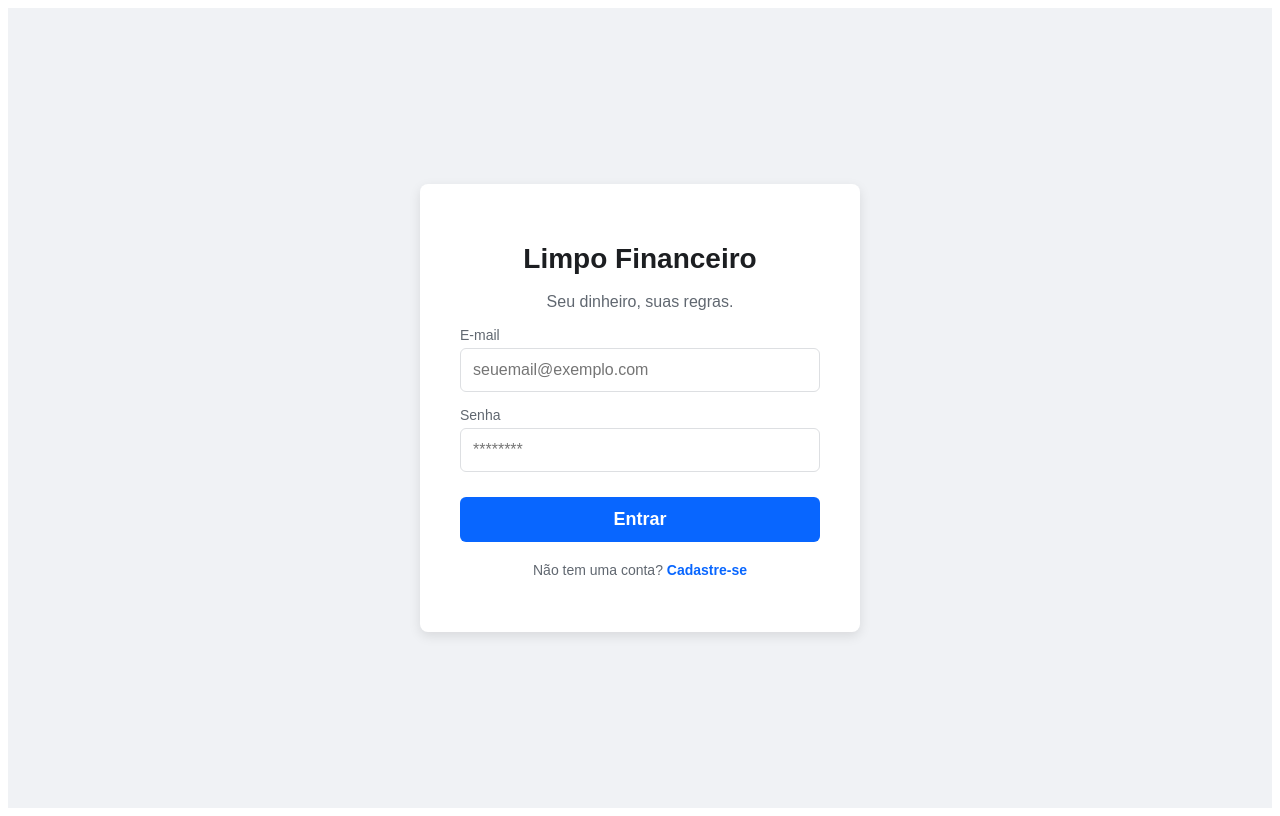
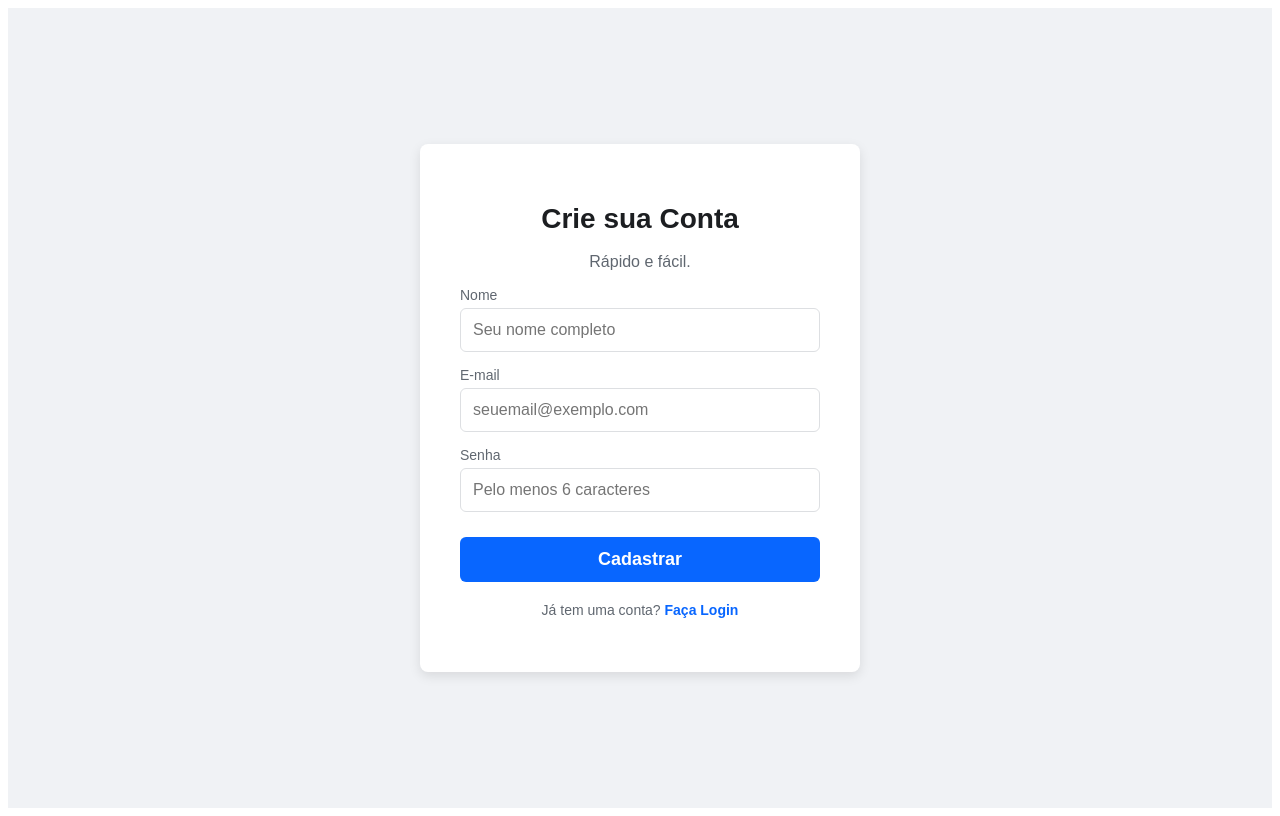
Before and after one commit to icarolima1311-art/limpo-financeiro, a React app in the folder frontend/: page / in a window 1280 px wide. Both pictures are taken after a click on the link "Cadastre-se". Built offline with nearby package versions, Linux system fonts and the light colour scheme; the HTML template or start-up script is replaced by a standard one.

Commit message:
feat: adiciona a tela de cadastro e a lógica de alternância

```diff
--- a/frontend/src/App.jsx
+++ b/frontend/src/App.jsx
@@ -1,6 +1,22 @@
+import { useState } from 'react';
 import './App.css';
 
 function App() {
+  // Nosso "interruptor". Começa em 'true' para mostrar a tela de Login primeiro.
+  const [isLoginPage, setIsLoginPage] = useState(true);
+
+  // Função para mudar para a tela de Cadastro
+  const showRegisterPage = () => {
+    setIsLoginPage(false);
+  };
+
+  // Função para mudar para a tela de Login
+  const showLoginPage = () => {
+    setIsLoginPage(true);
+  };
+
+  if (isLoginPage) {
+    // Se o interruptor estiver em LOGIN, mostra este código:
     return (
       <div className="login-container">
         <div className="login-box">
@@ -18,11 +34,40 @@ function App() {
             <button type="submit" className="login-button">Entrar</button>
           </form>
           <p className="signup-link">
-          Não tem uma conta? <a href="#">Cadastre-se</a>
+            Não tem uma conta? <a href="#" onClick={showRegisterPage}>Cadastre-se</a>
           </p>
         </div>
       </div>
-  )
+    );
+  } else {
+    // Se o interruptor estiver em CADASTRO, mostra este código:
+    return (
+      <div className="login-container">
+        <div className="login-box">
+          <h1>Crie sua Conta</h1>
+          <p>Rápido e fácil.</p>
+          <form>
+            <div className="input-group">
+              <label htmlFor="name">Nome</label>
+              <input type="text" id="name" placeholder="Seu nome completo" required />
+            </div>
+            <div className="input-group">
+              <label htmlFor="email">E-mail</label>
+              <input type="email" id="email" placeholder="seuemail@exemplo.com" required />
+            </div>
+            <div className="input-group">
+              <label htmlFor="password">Senha</label>
+              <input type="password" id="password" placeholder="Pelo menos 6 caracteres" required />
+            </div>
+            <button type="submit" className="login-button">Cadastrar</button>
+          </form>
+          <p className="signup-link">
+            Já tem uma conta? <a href="#" onClick={showLoginPage}>Faça Login</a>
+          </p>
+        </div>
+      </div>
+    );
+  }
 }
 
 export default App;
```
Lines whose indentation alone changed are shown as unchanged.
